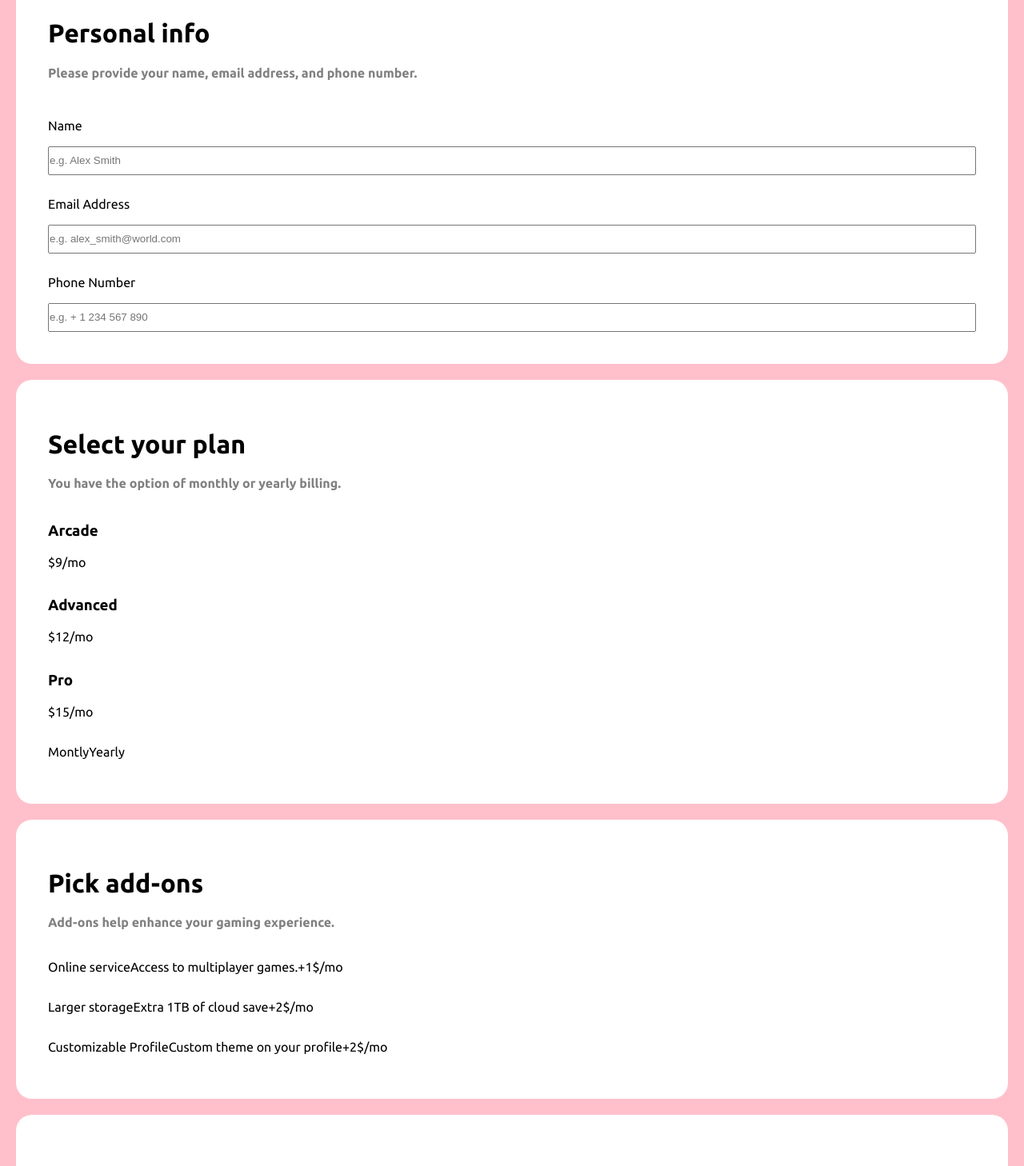
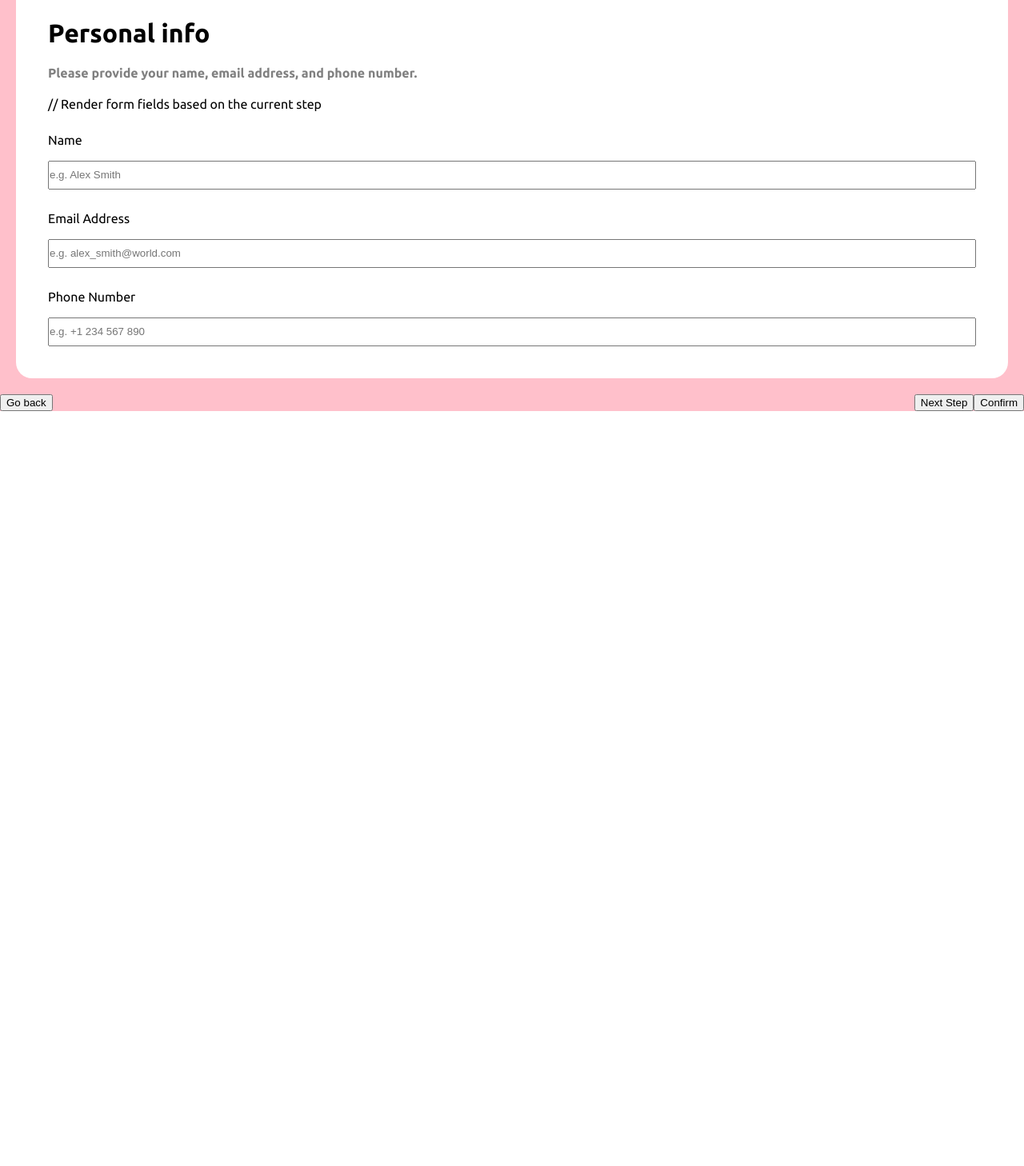
Before and after one commit to er1927/multi-step-form, a Next.js app: page / in a window 1280 px wide. Shown: the part 140-1598 px from the top of the page at 80% size. After the commit the page ends 800 px from the top, so only its background shows below. Built offline with nearby package versions, Linux system fonts and the light colour scheme.

Commit message:
Added functions to render fields based on current step, error messages.

```diff
--- a/pages/index.js
+++ b/pages/index.js
@@ -106,95 +106,51 @@ export default function Home() {
 
     <div className="msf-content">
         <div className={styles.card__body}>
-            <h1>Personal info</h1>
-            <h4>Please provide your name, email address, and phone number.</h4>
-            <div className={styles.card__body__input}>
-              <label className={styles.card__body__input_label}>Name</label>
-              <input className={styles.card__body__input} placeholder="e.g. Alex Smith"/>
-              <label className={styles.card__body__input_label}>Email Address</label>
-              <input className={styles.card__body__input} type="email" placeholder="e.g. alex_smith@world.com"/>
-              <label className={styles.card__body__input_label}>Phone Number</label>
-              <input className={styles.card__body__input} type="number" placeholder="e.g. + 1 234 567 890"/>
+        <h1>{steps[currentStep - 1].title}</h1>
+              <h4>{steps[currentStep - 1].description}</h4>
+              // Render form fields based on the current step
+              {currentStep === 1 && (
+                <div className={styles.card__body__input}>
+                  <label className={styles.card__body__input_label}>Name</label>
+                  <input
+                    className={styles.card__body__input}
+                    type="text"
+                    placeholder="e.g. Alex Smith"
+                    value={formData.name}
+                    onChange={(e) => setFormData({ ...formData, name: e.target.value })}
+                  />
+                  <label className={styles.card__body__input_label}>Email Address</label>
+                  <input
+                    className={styles.card__body__input}
+                    type="email"
+                    placeholder="e.g. alex_smith@world.com"
+                    value={formData.email}
+                    onChange={(e) => setFormData({ ...formData, email: e.target.value })}
+                  />
+                  <label className={styles.card__body__input_label}>Phone Number</label>
+                  <input
+                    className={styles.card__body__input}
+                    type="text"  //Use text for phone number
+                    placeholder="e.g. +1 234 567 890"
+                    value={formData.phoneNumber}
+                    onChange={(e) => setFormData({ ...formData, phoneNumber: e.target.value })}
+                  />
+                </div>
+              )}
+              {currentStep === 2 && (
+                null // Render plan options and handle selection
+              )}
+              {currentStep === 3 && (
+                null // Render add-ons options and handle selection
+              )}
+              {currentStep === 4 && (
+                null // Display summary of selections
+              )}
+              {errors.step1 && <p className={styles.error}>{errors.step1}</p>}
+              {errors.email && <p className={styles.error}>{errors.email}</p>}
+              {errors.plan && <p className={styles.error}>{errors.plan}</p>}
             </div>
-        </div>
-        <div className={styles.card__body}>
-        <h1>Select your plan</h1>
-        <h4>You have the option of monthly or yearly billing.</h4>
-        <div className={styles.card__body__option}>
-          <div>
-            {/* icon here */}
           </div>
-          <div>
-            <h3>Arcade</h3>
-            <p>$9/mo</p>
-          </div>
-         </div>
-         <div className={styles.card__body__option}>
-          <div>
-            {/* icon here */}
-          </div>
-          <div>
-            <h3>Advanced </h3>
-            <p>$12/mo</p>
-          </div>
-         </div>
-         <div className={styles.card__body__option}>
-          <div>
-            {/* icon here */}
-          </div>
-          <div>
-            <h3>Pro </h3>
-            <p>$15/mo</p>
-          </div>
-         </div>
-         <div className={styles.card__body__options__toggle}>
-          <p>Montly</p>
-          {/* toggle monthly/yearly here */}
-          <p>Yearly</p>
-         </div>
-        </div>
-        <div className={styles.card__body}>
-        <h1>Pick add-ons</h1>
-        <h4>Add-ons help enhance your gaming experience.</h4>
-        <div className="add-ons">
-          <div className={styles.card__body__checklist}>
-            <p className="title">Online service</p>
-            <p className="subtitle">Access to multiplayer games.</p>
-            <p className="price">+1$/mo</p>
-          </div>
-          <div className={styles.card__body__checklist}>
-            <p className="title">Larger storage</p>
-            <p className="subtitle">Extra 1TB of cloud save</p>
-            <p className="price">+2$/mo</p>
-          </div>
-          <div className={styles.card__body__checklist}>
-            <p className="title">Customizable Profile</p>
-            <p className="subtitle">Custom theme on your profile</p>
-            <p className="price">+2$/mo</p>
-          </div>
-        </div>
-        </div>
-        <div className={styles.card__body}>
-        <h1>Finishing up</h1>
-        <h4>Double-check everything looks OK before confirming.</h4>
-        <div className="final-tally">
-          <div className="tally-item">
-            <p className="chosen-plan-title"></p>
-            <p className="chosen-plan-price"></p>
-          </div>
-
-          <div className="tally-item">
-            <p className="chosen-add-ons"></p>
-            <p className="chosen-add-ons-price"></p>
-          </div>
-
-          <div className="tally-item">
-            <p className="total"></p>
-            <p className="total-amoung"></p>
-          </div>
-        </div>
-      </div>
-    </div>
 
     <div className={styles.msf__navigation}>
       <div className="col-md-3">
```
